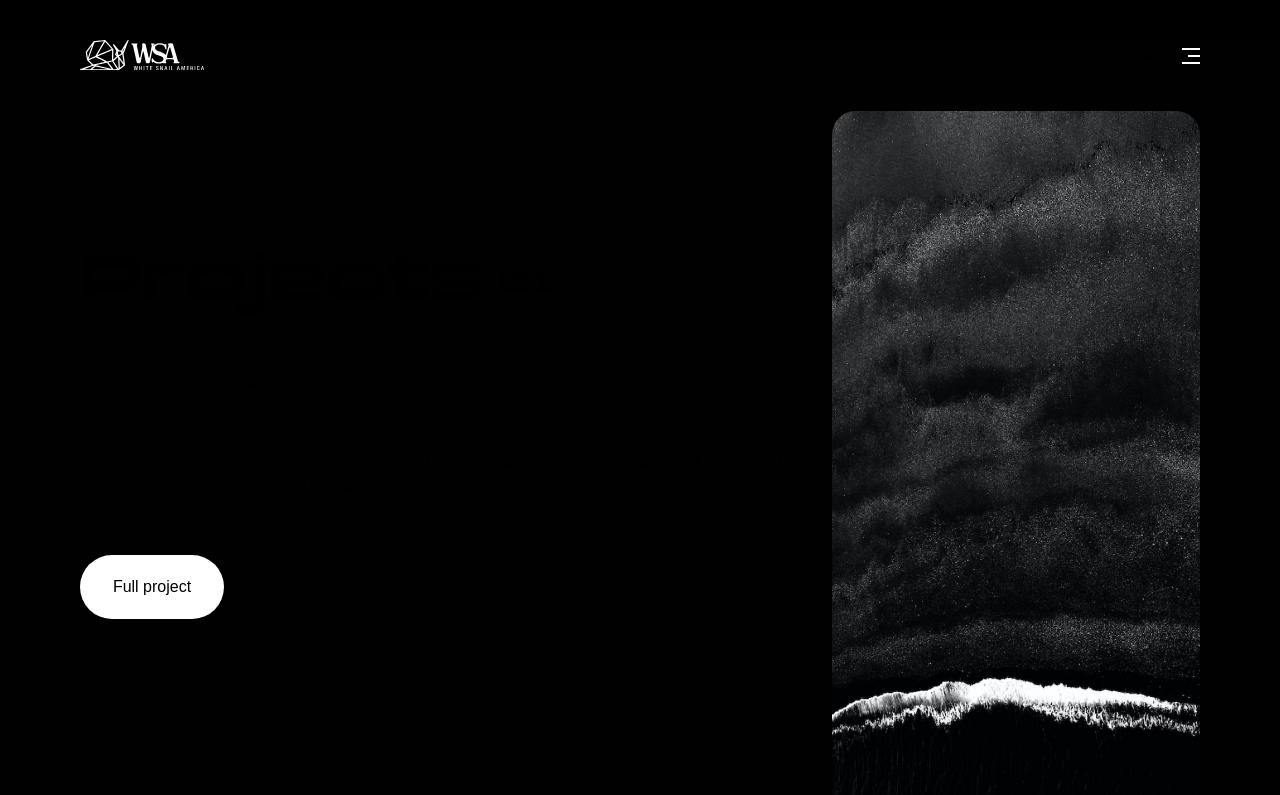
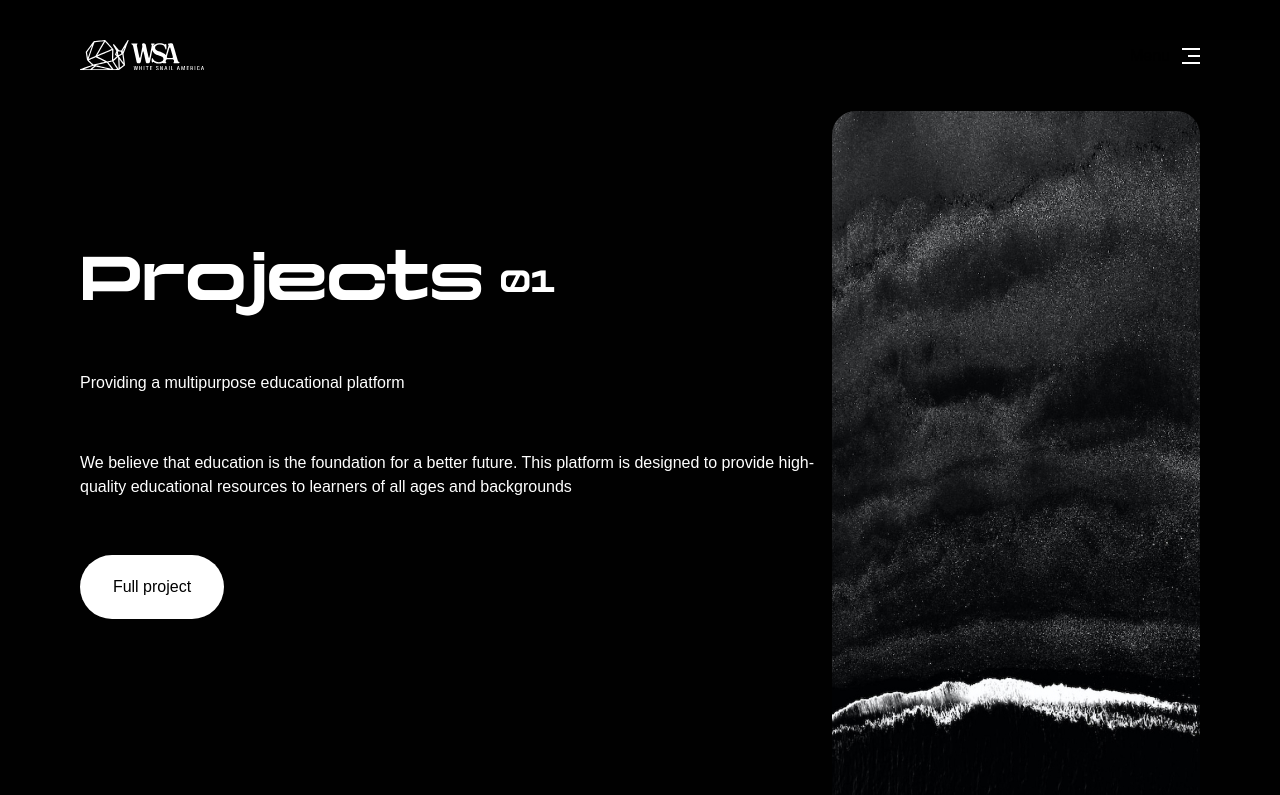
Before and after one commit to MiladDevarts/wsa, a Next.js app: page /projects in a window 1280 px wide. Shown: the top 795 px of the page. Built offline with nearby package versions, Linux system fonts and the light colour scheme; a web font is replaced by a local one.

Commit message:
fix: edit project title color

```diff
--- a/app/projects/page.js
+++ b/app/projects/page.js
@@ -16,8 +16,8 @@ function page() {
       {
         menuVisibility.menu && <Overlay />
       }
-      <section className='container my-5 flex gap-x-4 h-screen' >
-        <div className="w-2/3 flex flex-col gap-y-14">
+      <section className='container my-5 flex flex-col lg:flex-row gap-y-10 lg:gap-x-4 h-screen' >
+        <div className="lg:w-2/3 w-full flex flex-col gap-y-14 text-white">
           <h1 className="flex items-center gap-x-4 font-mono text-6xl font-bold mt-36">
             Projects
             <span className="text-[#2D2D2] text-3xl">
@@ -32,7 +32,7 @@ function page() {
           </p>
           <Button content="Full project" link="/" />
         </div>
-        <div className="w-1/3 bg-white h-full bg-cover rounded-3xl" style={{ backgroundImage: `url('/images/projects/preview-1.jpg')` }}>
+        <div className="lg:w-1/3 w-full bg-white h-full bg-cover rounded-3xl" style={{ backgroundImage: `url('/images/projects/preview-1.jpg')` }}>
 
         </div>
       </section>
```
Also changed, not shown: app/terms/page.js (line endings or trailing spaces).
